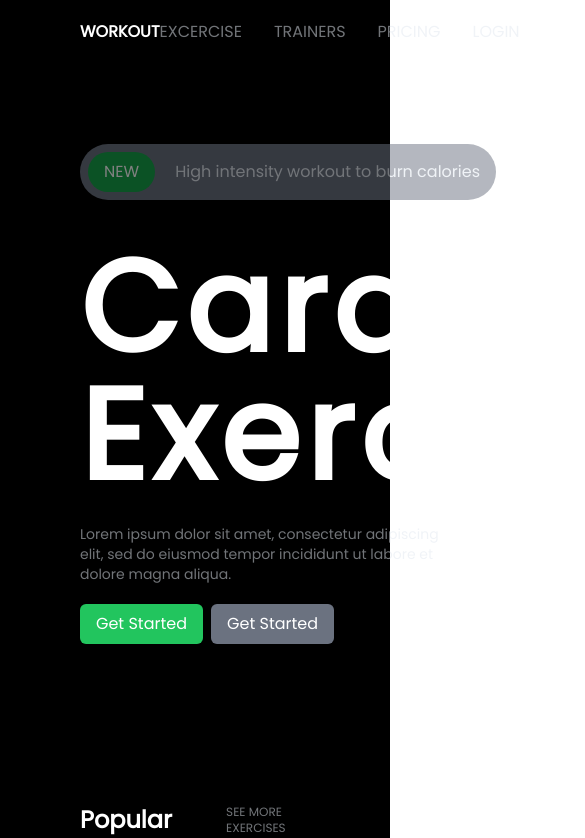
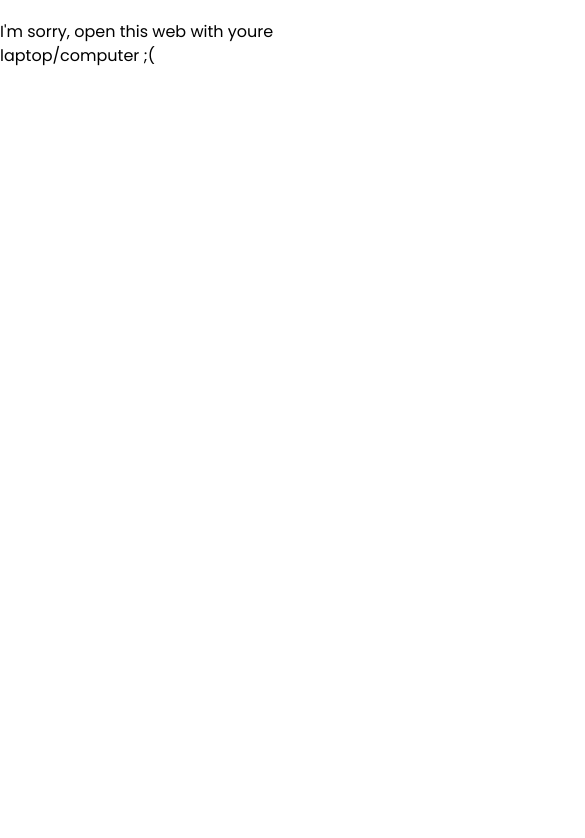
Before and after one commit to aristrisnawan/fitness-landing-page, a React (Create React App) app: page / in a window 390 px wide. Shown: the top 838 px of the page, 585 px wide, since content can reach past the window. Built offline with nearby package versions, Linux system fonts and the light colour scheme.

Commit message:
hidden for tablet and mobile

```diff
--- a/src/components/ExcerciseComponent.js
+++ b/src/components/ExcerciseComponent.js
@@ -4,7 +4,7 @@ import { VscArrowRight } from "react-icons/vsc";
 
 export default function ExcerciseComponent() {
   return (
-    <div>
+    <div className="hidden Laptop:block">
       <div className="  text-white px-20">
         <div className="flex flex-row bg-gray-500 p-2 w-128 opacity-50 rounded-full mt-20 justify-between">
           <button className="bg-green-600 rounded-full text-white py-1 px-4 cursor-pointer">
@@ -158,6 +158,7 @@ export function PopularExcercise() {
 
 export function WorkoutProgram() {
   return (
+    <div>
       <div className="flex flex-row justify-between pb-7 mt-16">
         <div className="pl-20 space-x-2 text-white text-8xl font-extrabold">
           <p>Workout</p>
@@ -177,6 +178,7 @@ export function WorkoutProgram() {
             <button className="px-4 py-2 rounded-md bg-green-500 text-white">
               Get Started
             </button>
+          </div>
         </div>
       </div>
     </div>
--- a/src/components/HeaderComponent.js
+++ b/src/components/HeaderComponent.js
@@ -2,8 +2,8 @@ import React from "react";
 
 export default function HeaderComponent() {
   return (
-    <div>
-      <div className="flex flex-row justify-between px-20 bg-black py-5">
+    <div className="hidden Laptop:block">
+      <div className="flex flex-row justify-between px-20 py-5">
         <span className=" font-semibold text-white">WORKOUT</span>
         <div className=" space-x-8 text-slate-200 opacity-50">
           <span>EXCERCISE</span>
--- a/src/components/PhoneComponent.js
+++ b/src/components/PhoneComponent.js
@@ -2,8 +2,10 @@ import React from "react";
 
 export default function PhoneComponent() {
   return (
-    <div className="text-white hidden">
-      <p>I'm sorry, open this web with youre laptop/computer ;(</p>
+    <div className="block bg-white Laptop:hidden flex flex-row">
+      <p className="mx-auto mt-5">
+        I'm sorry, open this web with youre laptop/computer ;(
+      </p>
     </div>
   );
 }
--- a/tailwind.config.js
+++ b/tailwind.config.js
@@ -6,6 +6,14 @@ module.exports = {
                 128: "26rem",
             },
         },
+        screens: {
+            LaptopL: "1440px",
+            Laptop: "1024px",
+            Tablet: "768px",
+            MobileL: "425px",
+            MobileM: "375px",
+            MobileS: "320px",
+        },
     },
     plugins: [],
 };
```
Lines whose indentation alone changed are shown as unchanged.
